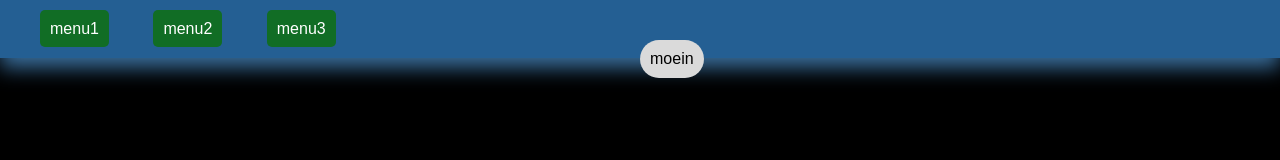
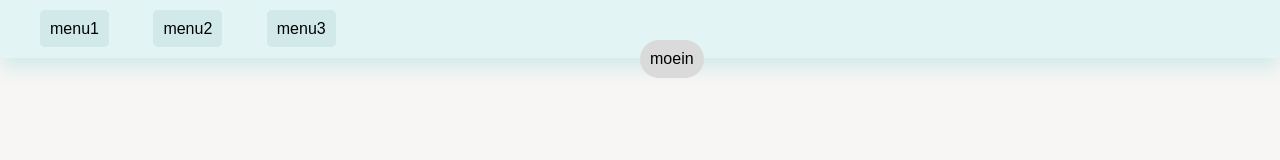
Before and after one commit to moeinparvizi/simple-temp-html-css, a plain HTML site: page index.html in a window 1280 px wide. Shown: the top 160 px of the page. Drawn offline with Linux system fonts and the light colour scheme.

Commit message:
changed color

```diff
--- a/style.css
+++ b/style.css
@@ -3,14 +3,14 @@
     box-sizing: border-box;
 }
 body {
-    background-color: black;
+    background-color: #F8F6F4;
     height: 400vh;
     position: relative;
     font-family: Arial, "Helvetica Neue", Helvetica, sans-serif;
 }
 
 nav {
-    background-color: #3d9ef39a;
+    background-color: #E3F4F4;
     padding: 20px;
     opacity: 80%;
     transition: .4s;
@@ -22,7 +22,7 @@ nav {
 
 nav:hover{
     opacity: 100%;
-    box-shadow: 0px 10px 20px #5eb4ff9a;
+    box-shadow: 0px 10px 20px #D2E9E9;
 }
 
 nav>ul li {
@@ -32,16 +32,16 @@ nav>ul li {
 }
 
 nav>ul li:hover a{
-    background-color: #4baf61;
+    background-color: #C4DFDF;
     padding: 30px;
 }
 
 nav>ul>li a {
     text-decoration: none;
-    color: #fff;
+    color: #000000;
     padding: 10px;
     border-radius: 5px;
-    background-color: #116d25;
+    background-color: #D2E9E9;
     -webkit-border-radius: 5px;
     -moz-border-radius: 5px;
     -ms-border-radius: 5px;
```
